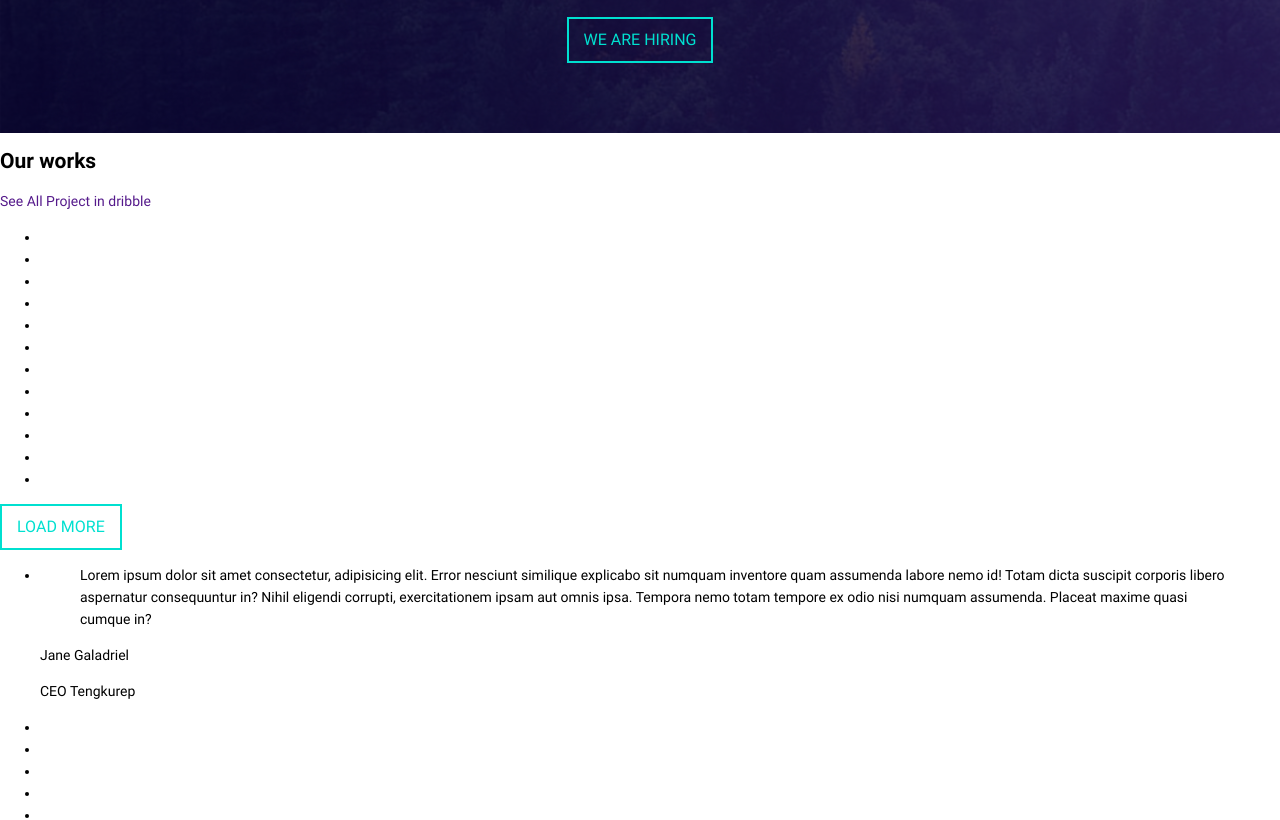
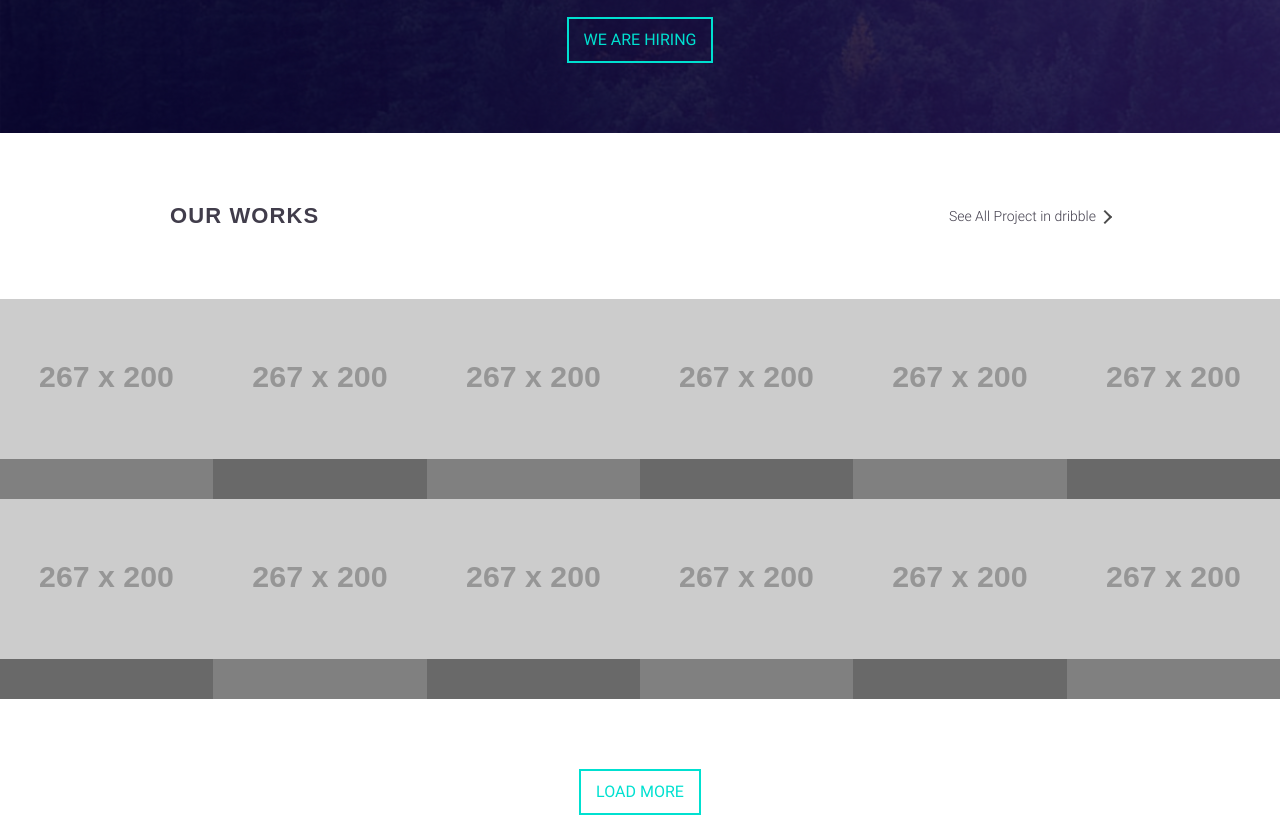
Before and after one commit to ArtemVeremienko/tajem, a website: page src/index.html in a window 1280 px wide. Shown: the part 3001-3821 px from the top of the page. Drawn offline with nearby package versions, Linux system fonts and the light colour scheme; files that its build step writes are made by us from their sources; placeholder pictures from the web are drawn by us.

Commit message:
Works block done

```diff
--- a/src/index.html
+++ b/src/index.html
@@ -162,21 +162,23 @@
     </section>
 
     <section class="works">
-      <h2 class="works__title">Our works</h2>
-      <a href="" class="works__more">See All Project in dribble</a>
+      <div class="container works__wrapper">
+        <h2 class="works__title">Our works</h2>
+        <a href="" class="works__more">See All Project in dribble</a>
+      </div>
       <ul class="works__list">
-        <li class="works__item"><img src="" alt=""></li>
-        <li class="works__item"><img src="" alt=""></li>
-        <li class="works__item"><img src="" alt=""></li>
-        <li class="works__item"><img src="" alt=""></li>
-        <li class="works__item"><img src="" alt=""></li>
-        <li class="works__item"><img src="" alt=""></li>
-        <li class="works__item"><img src="" alt=""></li>
-        <li class="works__item"><img src="" alt=""></li>
-        <li class="works__item"><img src="" alt=""></li>
-        <li class="works__item"><img src="" alt=""></li>
-        <li class="works__item"><img src="" alt=""></li>
-        <li class="works__item"><img src="" alt=""></li>
+        <li class="works__item"><img src="https://via.placeholder.com/267x200" alt="1"></li>
+        <li class="works__item"><img src="https://via.placeholder.com/267x200" alt="2"></li>
+        <li class="works__item"><img src="https://via.placeholder.com/267x200" alt="3"></li>
+        <li class="works__item"><img src="https://via.placeholder.com/267x200" alt="4"></li>
+        <li class="works__item"><img src="https://via.placeholder.com/267x200" alt="5"></li>
+        <li class="works__item"><img src="https://via.placeholder.com/267x200" alt="6"></li>
+        <li class="works__item"><img src="https://via.placeholder.com/267x200" alt="7"></li>
+        <li class="works__item"><img src="https://via.placeholder.com/267x200" alt="8"></li>
+        <li class="works__item"><img src="https://via.placeholder.com/267x200" alt="9"></li>
+        <li class="works__item"><img src="https://via.placeholder.com/267x200" alt="10"></li>
+        <li class="works__item"><img src="https://via.placeholder.com/267x200" alt="11"></li>
+        <li class="works__item"><img src="https://via.placeholder.com/267x200" alt="12"></li>
       </ul>
       <button class="button">Load more</button>
     </section>
--- /dev/null
+++ b/src/styles/blocks/works.scss
@@ -0,0 +1,70 @@
+.works {
+  padding: 70px 0;
+  line-height: 1.2;
+  color: $header-gray;
+  text-align: center;
+}
+
+.works__wrapper {
+  display: flex;
+  justify-content: space-between;
+  align-items: center;
+  margin-bottom: 70px;
+}
+
+.works__title {
+  margin: 0;
+  font-family: PlayfairDisplay, sans-serif;
+  font-size: 22px;
+  font-weight: 700;
+  letter-spacing: 0.05em;
+  text-transform: uppercase;
+}
+
+.works__more {
+  font-weight: 300;
+  color: inherit;
+
+  &::after {
+    content: '';
+    display: inline-block;
+    margin-left: 4px;
+    width: 10px;
+    height: 10px;
+    border-top: 2px solid black;
+    border-right: 2px solid black;
+    vertical-align: middle;
+    opacity: 0.7;
+    transform: rotate(45deg);
+  }
+
+  &:hover,
+  &:focus {
+    text-decoration: underline;
+  }
+}
+
+.works__list {
+  @include reset-list;
+  display: flex;
+  flex-wrap: wrap;
+  margin-bottom: 70px;
+}
+
+.works__item {
+  flex: calc(100% / 6);
+  height: 200px;
+  background-color: gray;
+
+  &:nth-child(even) {
+    background-color: dimgray;
+  }
+
+  &:nth-child(n+7) {
+    background-color: dimgray;
+  }
+
+  &:nth-child(n+7):nth-child(even) {
+    background-color: gray;
+  }
+}
--- a/src/styles/index.scss
+++ b/src/styles/index.scss
@@ -13,3 +13,4 @@
 @import 'blocks/video';
 @import 'blocks/expertise';
 @import 'blocks/team';
+@import 'blocks/works';
```
